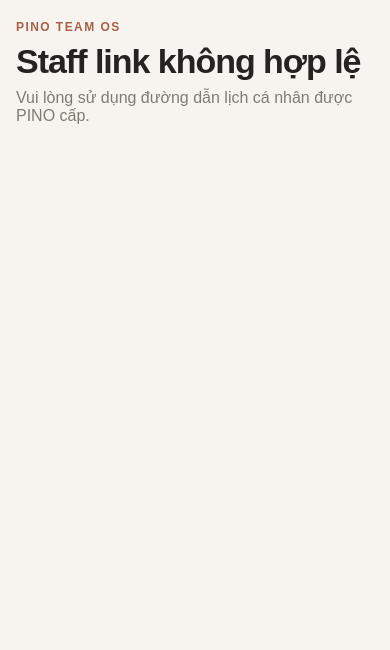
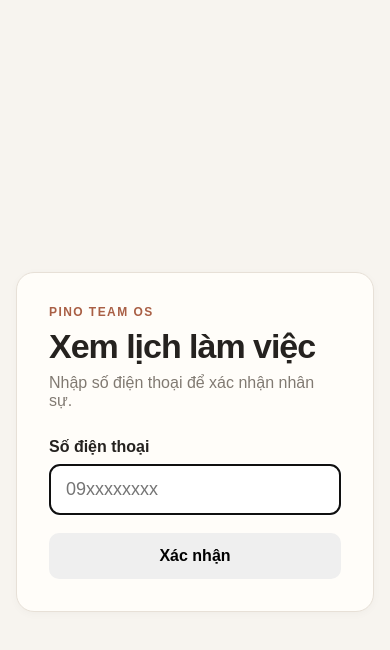
Before and after one commit to vmtct/pino-team-os, a Next.js app: page /schedule in a window 390 px wide. Shown: the top 650 px of the page. Built offline with nearby package versions, Linux system fonts and the light colour scheme.

Commit message:
feat: require mobile login for direct schedule access

```diff
--- a/app/schedule/page.tsx
+++ b/app/schedule/page.tsx
@@ -4,6 +4,7 @@ import { missingStaffProfileFields, staffProfile } from "@/lib/repositories/staf
 import { getShiftRegistration } from "@/lib/repositories/shift-registration";
 import { SCHEDULE_DAYS } from "@/lib/domain/staff-schedule";
 import StaffProfileGate from "./StaffProfileGate";
+import ScheduleLogin from "./ScheduleLogin";
 import ShiftRegistration from "./ShiftRegistration";
 
 export const dynamic = "force-dynamic";
@@ -24,12 +25,14 @@ export default async function SchedulePage({ searchParams }: { searchParams: Pro
   const trace = traceId();
   let debug: DebugState = { traceId: trace, username, staff: { status: "NOT_RUN" } };
 
+  if (!username) return <ScheduleLogin />;
+
   let staff = null;
   try {
-    staff = username ? await staffByUsername(username) : null;
-    debug.staff = staff ? { status: "PASS", id: staff.id, name: staff.name, email: staff.email } : { status: "FAIL", error: username ? "No Staff matched username" : "Missing query parameter t" };
+    staff = await staffByUsername(username);
+    debug.staff = staff ? { status: "PASS", id: staff.id, name: staff.name, email: staff.email } : { status: "FAIL", error: "No Staff matched mobile" };
   } catch (error) { debug.staff = { status: "ERROR", error: error instanceof Error ? error.message : String(error) }; }
-  if (!staff) return <main className="main"><div className="page"><div className="eyebrow">PINO TEAM OS</div><h1>Staff link không hợp lệ</h1><p className="subtitle">Vui lòng sử dụng đường dẫn lịch cá nhân được PINO cấp.</p>{debugEnabled ? <DebugPanel debug={debug} /> : null}</div></main>;
+  if (!staff) return <ScheduleLogin error="Không tìm thấy nhân sự với số điện thoại này. Vui lòng xác nhận lại." />;
 
   const profile = await staffProfile(staff);
   const missing = missingStaffProfileFields(profile);
```
